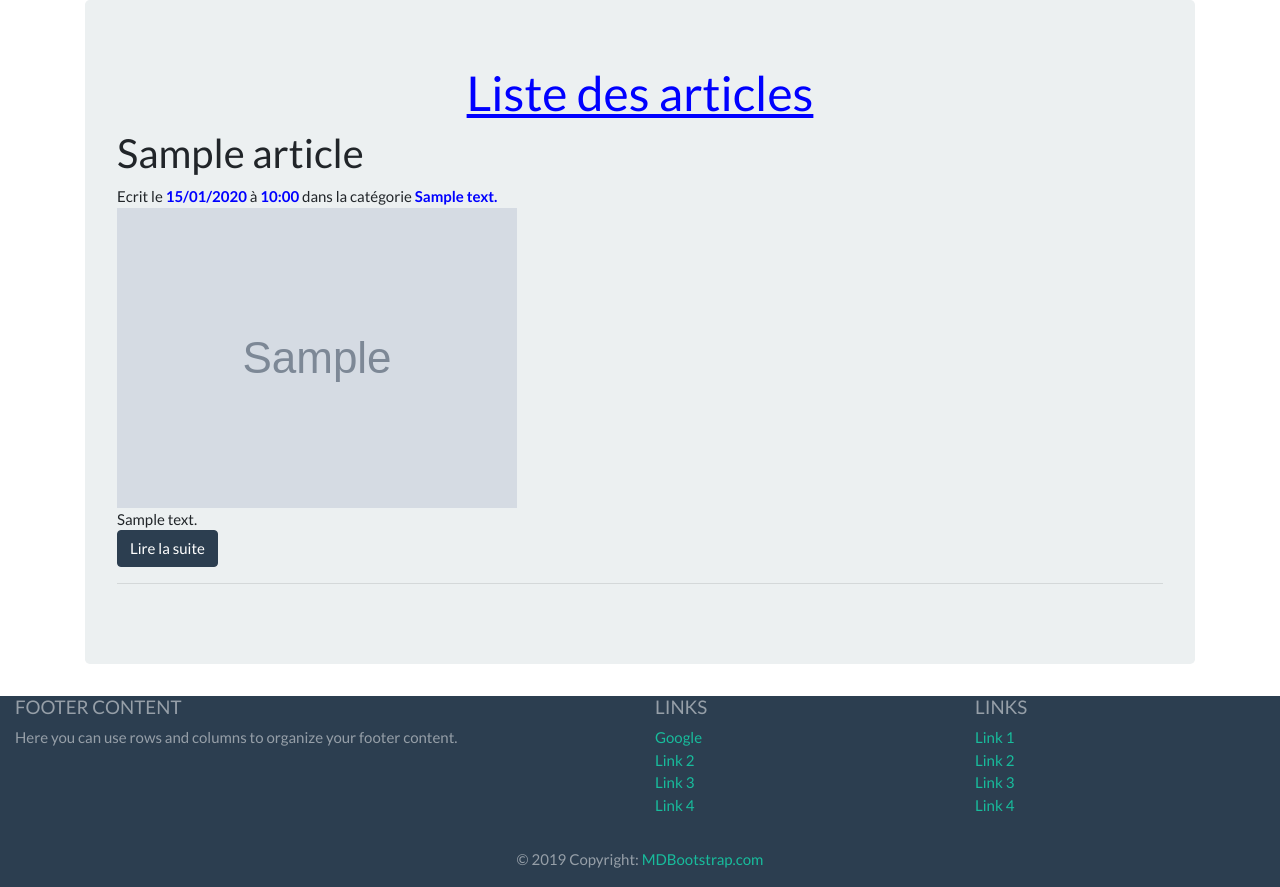
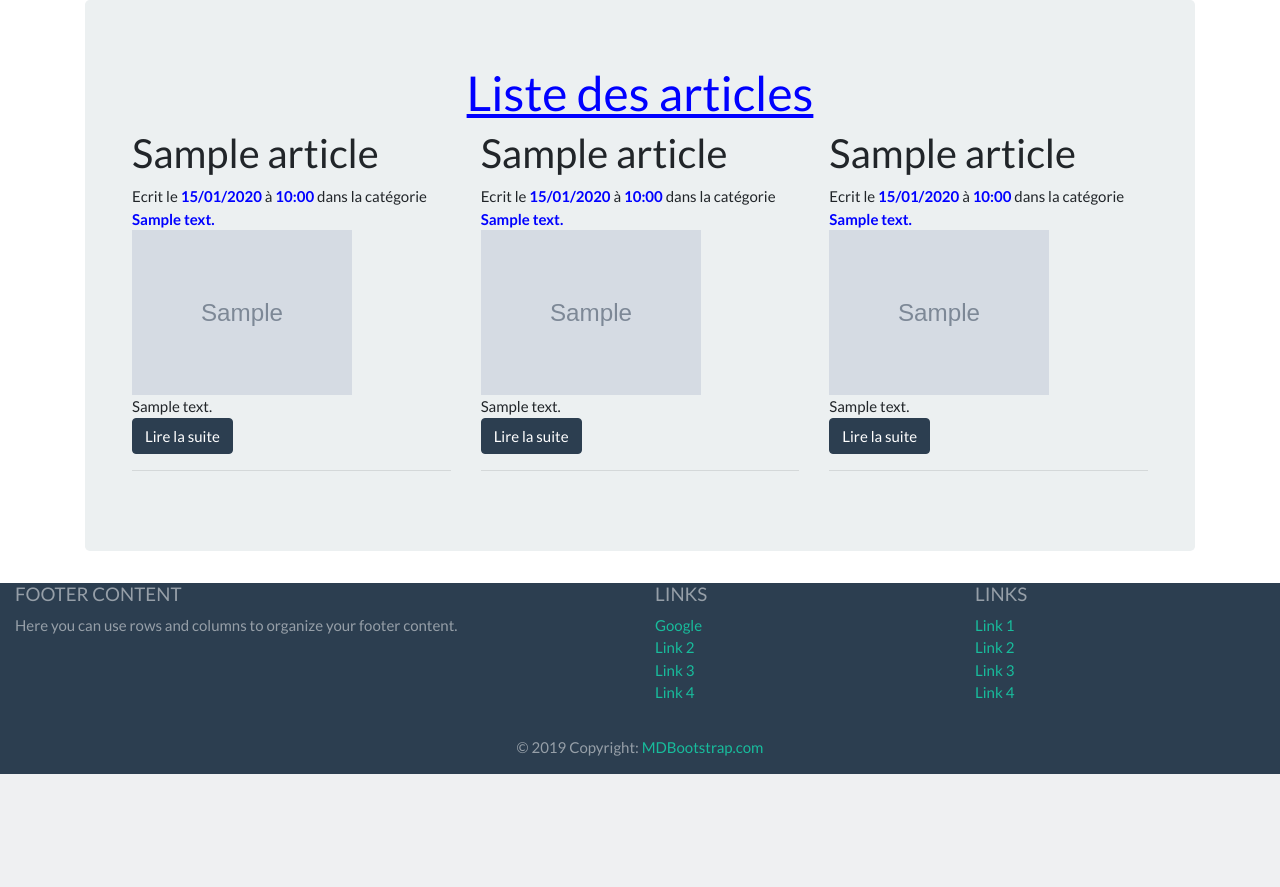
Before and after one commit to marcelnuzzo/shopStore, a Symfony app: template templates/blog/index.html.twig in a window 1280 px wide. Shown: the part 71-958 px from the top of the page. After the commit the page ends 845 px from the top, so only its background shows below. Run offline with Twig, Linux system fonts and the light colour scheme; the template is opened without the code that fills it: most values are stand-ins (such as "Sample title", 1, 10 or a date in 2020); grey boxes marked "Sample" are stand-in pictures; some libraries are stand-ins or nearby versions.

Commit message:
colonnes articles

```diff
--- a/templates/blog/index.html.twig
+++ b/templates/blog/index.html.twig
@@ -5,17 +5,19 @@
 {% block body %}
 
 <div class = "jumbotron">
-
-    <section class='articles'>
         <div><a id="cRetour" class="cInvisible" href="#haut">page up</a></div>
     <h1 id="haut" style="text-decoration:underline;color:blue;text-align:center">Liste des articles</h1>
+   <div class="container-fluid">
+        <section class='articles'>
+            <div class="row">
+                <div class="col-4">
                     {%for article in articles %}
                     <article>
                         <h2>{{article.title}}</h2>
                         <div class = "metadata"> Ecrit le <strong style="color:blue">{{ article.createdAt | date('d/m/Y') }}</strong style="color:blue"> à <strong style="color:blue">{{ article.createdAt | date  ('H:i') }}</strong> dans la catégorie <strong style="color:blue">{{ article.category.content }}</strong>
                         </div>
                         <div class = "content">
-                <img src=" {{ article.image }} " alt="">
+                            <img src=" {{ article.image }} " alt="" width="220">
                             </br>
                             {{ article.content | raw }}
                             <div>
@@ -25,6 +27,47 @@
                         <hr>
                     </article>
                     {% endfor%}
+                </div>
+                <div class="col-4">
+                    {%for article in articles %}
+                    <article>
+                        <h2>{{article.title}}</h2>
+                        <div class = "metadata"> Ecrit le <strong style="color:blue">{{ article.createdAt | date('d/m/Y') }}</strong style="color:blue"> à <strong style="color:blue">{{ article.createdAt | date  ('H:i') }}</strong> dans la catégorie <strong style="color:blue">{{ article.category.content }}</strong>
+                        </div>
+                        <div class = "content">
+                            <img src=" {{ article.image }} " alt="" width="220">
+                            </br>
+                            {{ article.content | raw }}
+                            <div>
+                            <a href="{{ path('blog_show', {'id':article.id}) }}" class="btn btn-primary"> Lire la suite </a>
+                            </div>
+                        </div>
+                        <hr>
+                    </article>
+                    {% endfor%}
+                </div>
+                <div class="col-4">
+                    {%for article in articles %}
+                    <article>
+                        <h2>{{article.title}}</h2>
+                        <div class = "metadata"> Ecrit le <strong style="color:blue">{{ article.createdAt | date('d/m/Y') }}</strong style="color:blue"> à <strong style="color:blue">{{ article.createdAt | date  ('H:i') }}</strong> dans la catégorie <strong style="color:blue">{{ article.category.content }}</strong>
+                        </div>
+                        <div class = "content">
+                            <img src=" {{ article.image }} " alt="" width="220">
+                            </br>
+                            {{ article.content | raw }}
+                            <div>
+                            <a href="{{ path('blog_show', {'id':article.id}) }}" class="btn btn-primary"> Lire la suite </a>
+                            </div>
+                        </div>
+                        <hr>
+                    </article>
+                    {% endfor%}
+                </div>
+            </div>
+        </section>
+    </div>
+</div>
         <div class="navigation">
             {{ knp_pagination_render(articles) }}
         </div>
```
Lines whose indentation alone changed are shown as unchanged.
